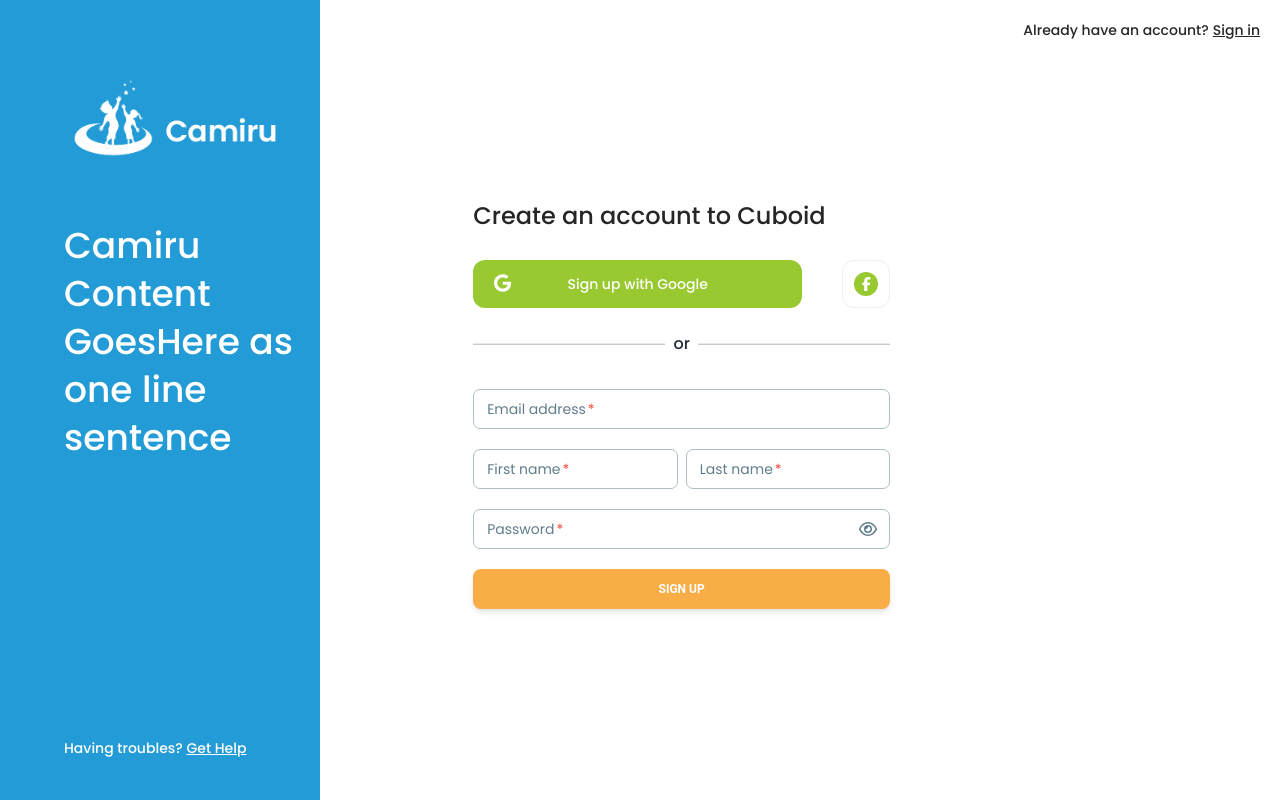
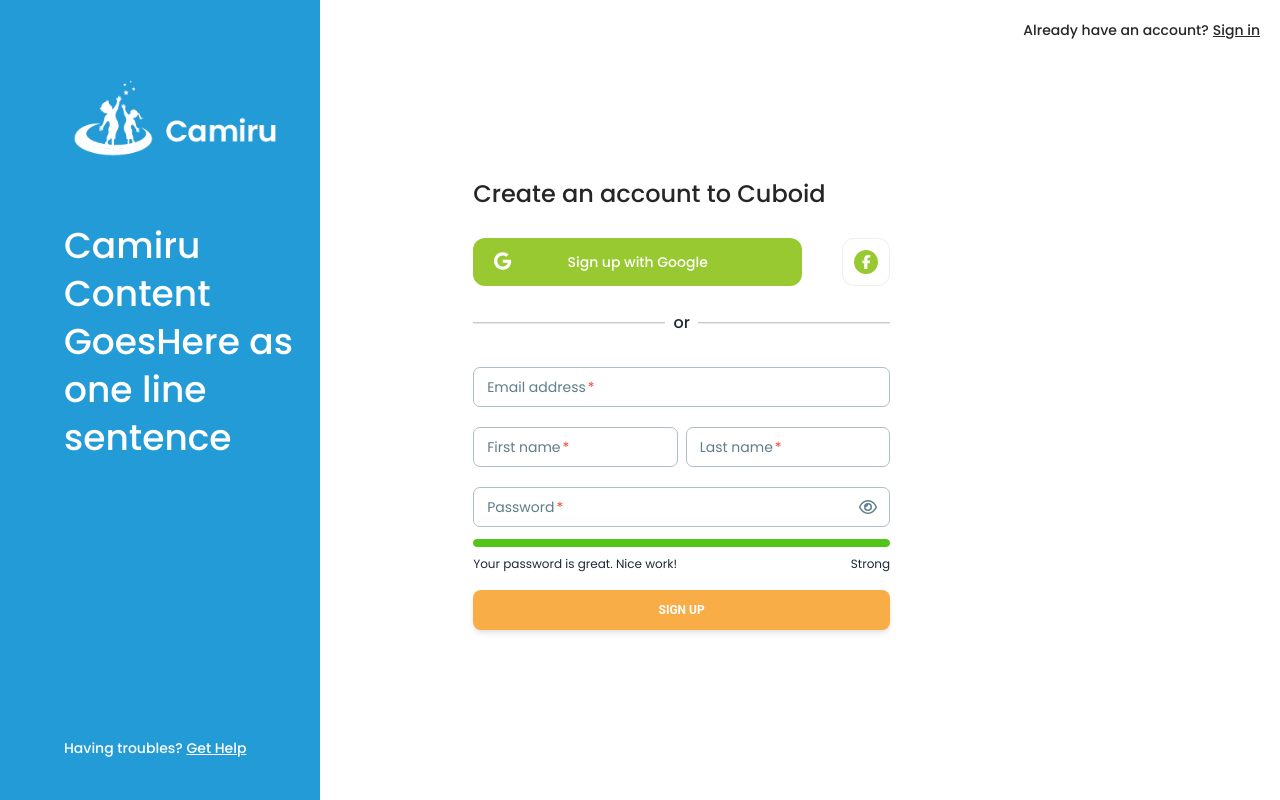
Before and after one commit to linear-digital/camiru-client-side, a React (Vite) app: page /signup in a window 1280 px wide. Built offline with nearby package versions, Linux system fonts and the light colour scheme.

Commit message:
update Form.jsx

```diff
--- a/src/Pages/Public/Auth/_UI/Form.jsx
+++ b/src/Pages/Public/Auth/_UI/Form.jsx
@@ -5,9 +5,11 @@ import { FontAwesomeIcon } from '@fortawesome/react-fontawesome';
 import { faEye } from '@fortawesome/free-regular-svg-icons';
 import { Button } from '@material-tailwind/react';
 import { Link } from 'react-router-dom';
+import { Progress } from 'antd';
 
 const Form = ({ mode }) => {
     const [showPassword, setShowPassword] = React.useState(false);
+    const [percent, setPercent] = React.useState(0);
     const formHandler = (e) => {
         e.preventDefault();
         // get all the inputs
@@ -85,6 +87,21 @@ const Form = ({ mode }) => {
                             />
                         </div>
                         {
+                            mode === 'signup' &&
+                            <div>
+                                <Progress
+                                    percent={100}
+                                    showInfo={false}
+                                    strokeColor=""
+                                    className='mt-1'
+                                />
+                                <div className="flex mt-1 justify-between">
+                                    <p className="text-zinc-500 text-xs font-normal leading-none">Your password is great. Nice work!</p>
+                                    <p className="text-right text-zinc-500 text-xs font-normal leading-none">Strong</p>
+                                </div>
+                            </div>
+                        }
+                        {
                             mode === "signup" ?
                                 <Button type='submit' className='bg-secondary mt-5' fullWidth>
                                     Sign Up
@@ -112,7 +129,7 @@ const Form = ({ mode }) => {
                             />
                         </div>
                         <Button type='submit' className='bg-secondary mt-5' fullWidth>
-                        Send Recovery Email
+                            Send Recovery Email
                         </Button>
                     </form>
             }
```
